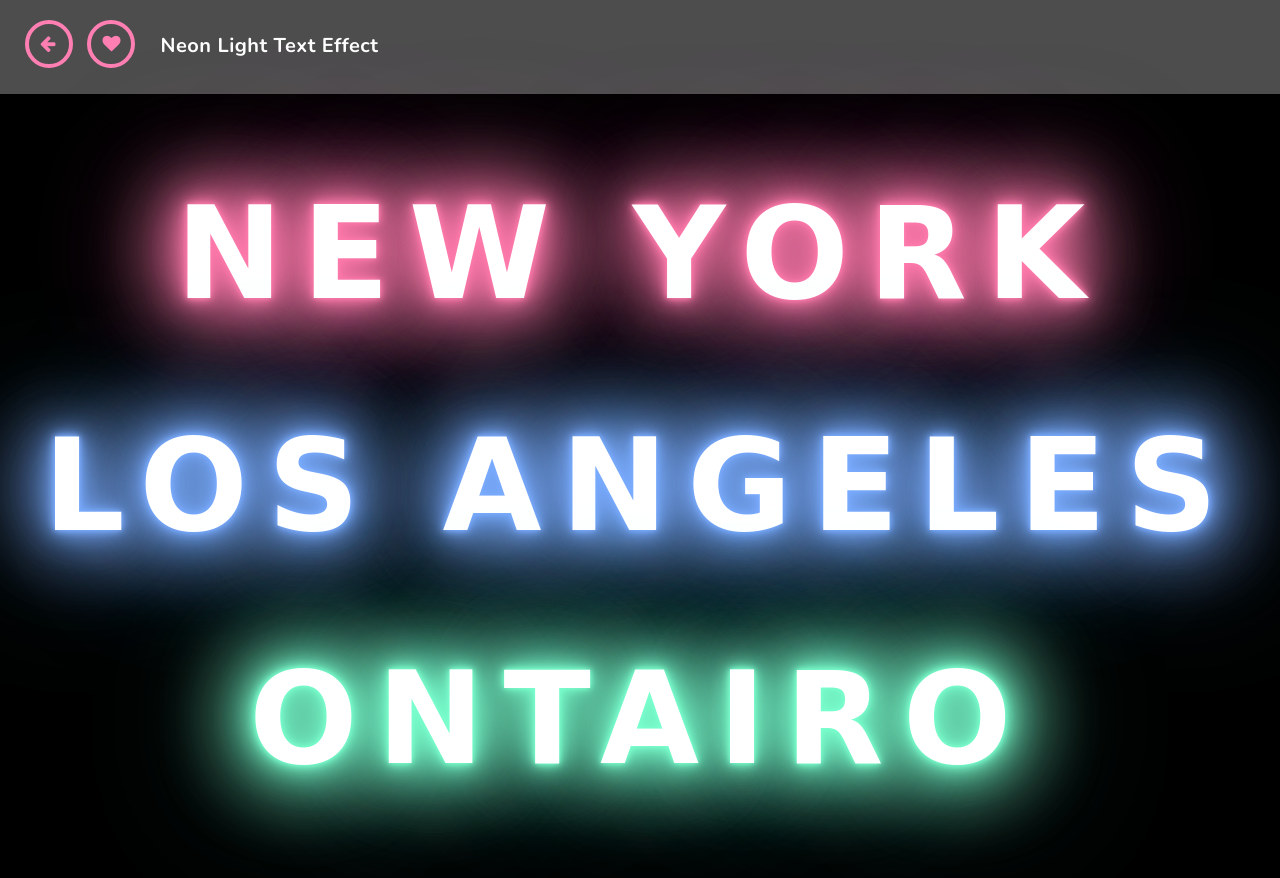
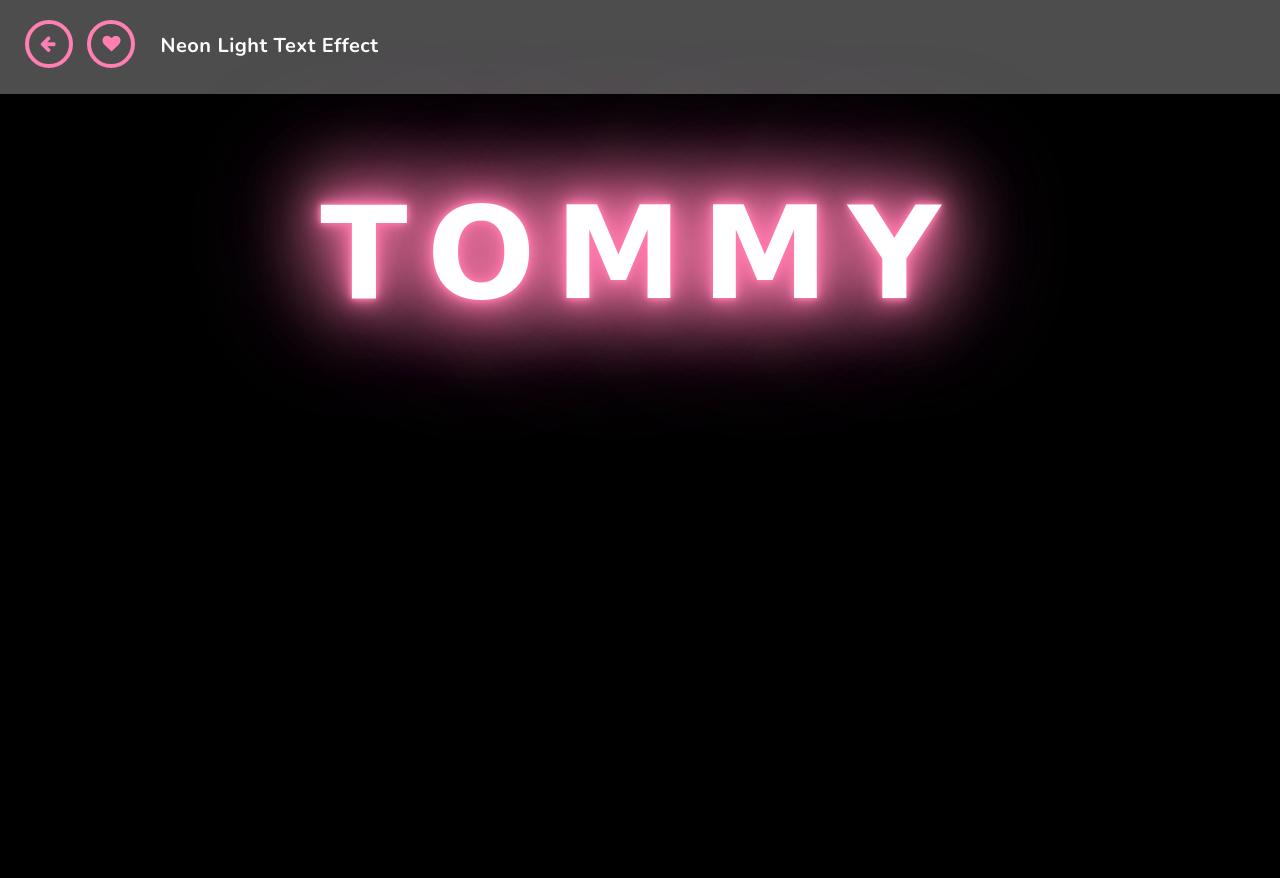
Before and after one commit to LarrySul/NeonTextEffect, a plain HTML site: page index.html in a window 1280 px wide. After the commit the page ends 800 px from the top, so only its background shows below. Drawn offline with nearby package versions, Linux system fonts and the light colour scheme; a web font is replaced by a local one.

Commit message:
Update index.html

```diff
--- a/index.html
+++ b/index.html
@@ -19,9 +19,9 @@
     <h1>Neon Light Text Effect</h1>
   </header>
     <main>
-        <h1 class="neon pink">NEW YORK</h1>
-        <h1 class="neon blue">LOS ANGELES </h1>
-        <h1 class="neon green">ONTAIRO</h1>
+        <h1 class="neon pink">TOMMY</h1>
+<!--         <h1 class="neon blue">LOS ANGELES </h1> -->
+<!--         <h1 class="neon green">ONTAIRO</h1> -->
     </main>
 </body>
 </html>
```
